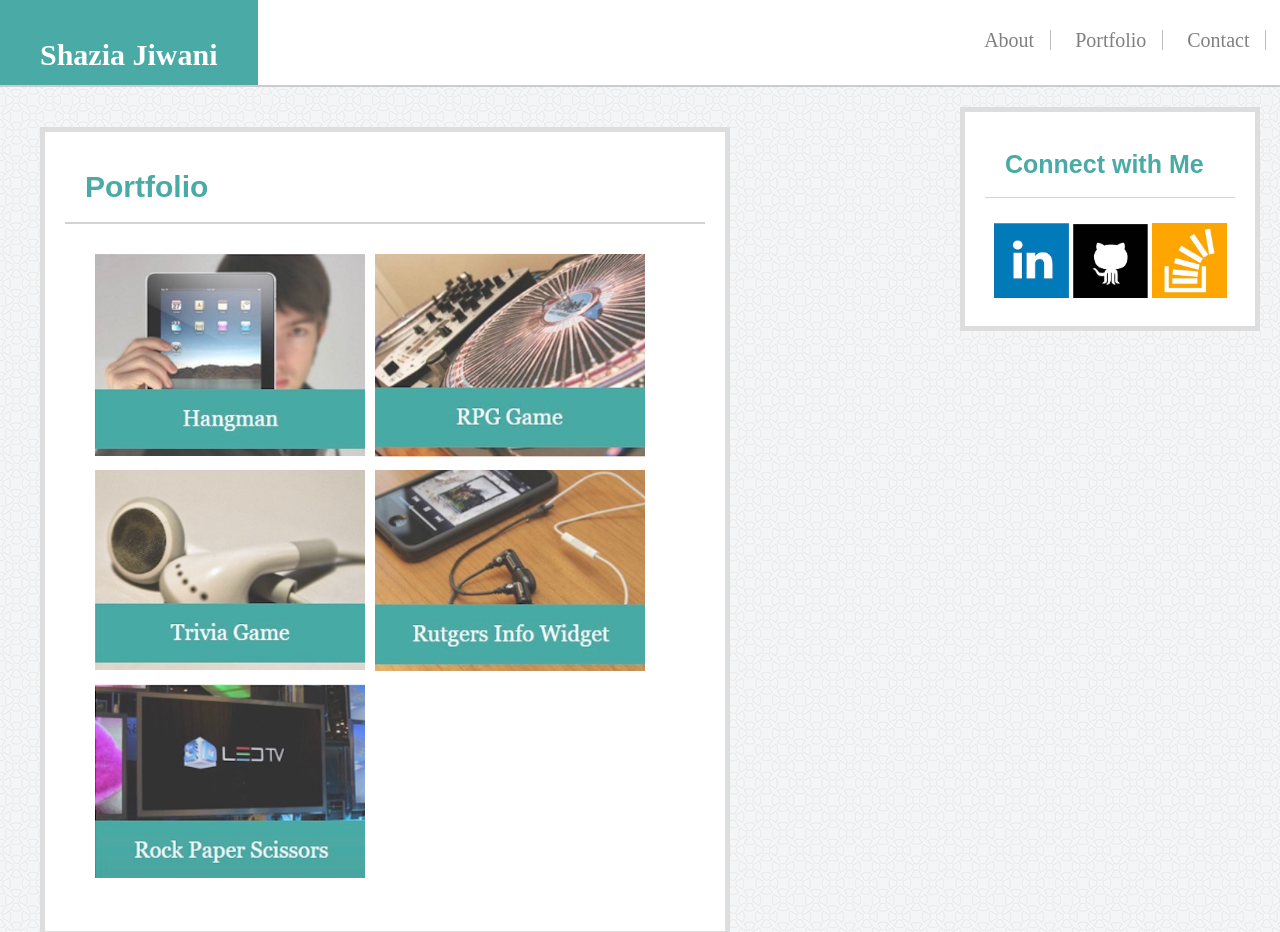
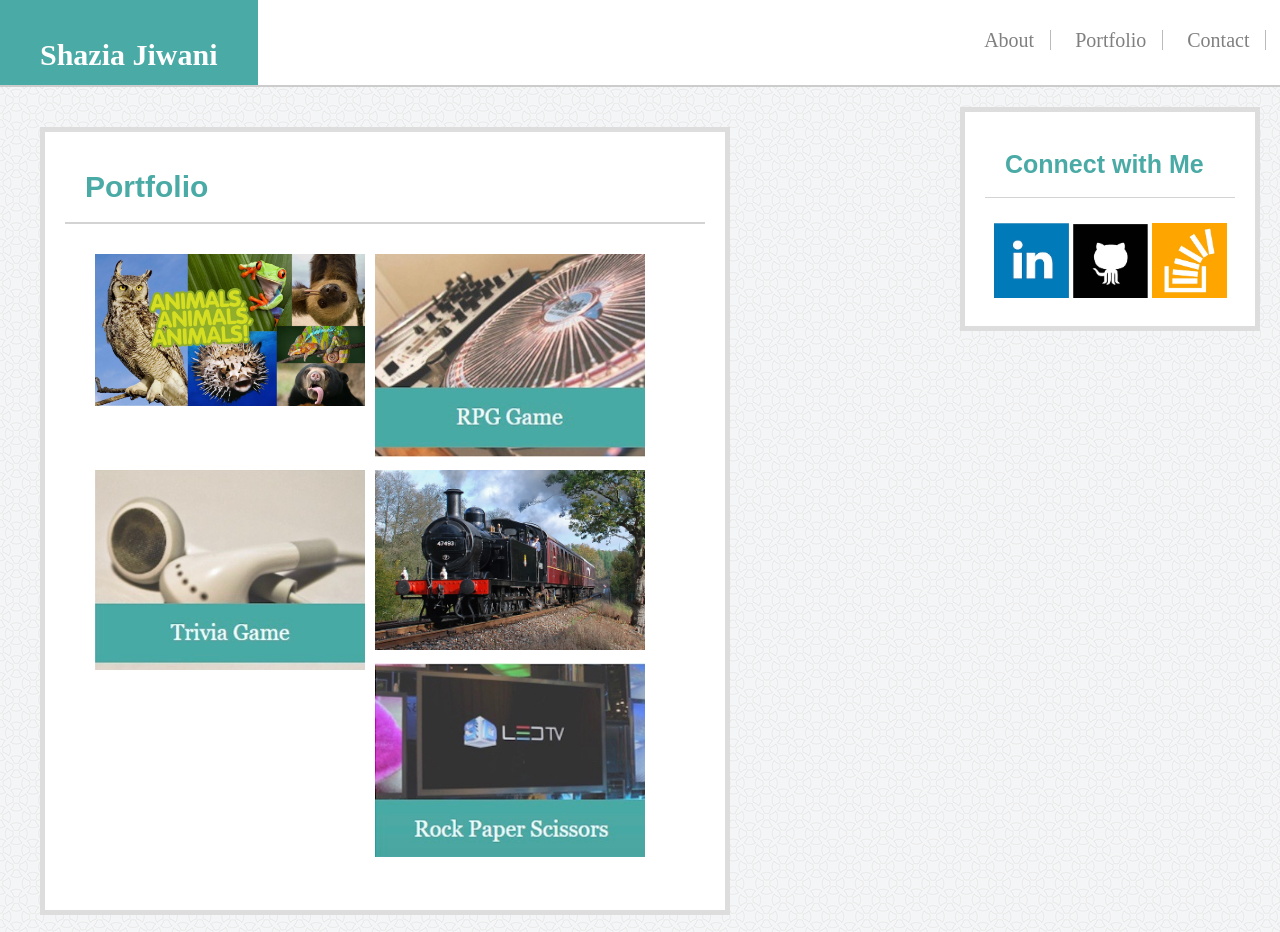
Before and after one commit to jshazia/Responsive-Portfolio, a plain HTML site: page portfolio.html in a window 1280 px wide. Shown: the top 932 px of the page. Drawn offline with Linux system fonts and the light colour scheme.

Commit message:
updated train game link

```diff
--- a/portfolio.html
+++ b/portfolio.html
@@ -29,10 +29,10 @@
 
         <div class="portfolio_content">
 
-            <li><a href=""><img src="assets/images/Hangman.jpg" width="270"></a></li>
+            <li><a href="https://jshazia.github.io/Giphy/" target="_blank"><img src="assets/images/animals.jpg" width="270"></a></li>
             <li><a href="https://jshazia.github.io/week-4-game/" target="_blank"><img src="assets/images/RPG_Game.jpg" width="270"></a> </li>
             <li><a href="https://jshazia.github.io/TriviaGame/" target="_blank"><img src="assets/images/TriviaGame.jpg" width="270"></a> </li>
-            <li><a href=""><img src="assets/images/Rutgers_Info_Widget.jpg" width="270"></a> </li>
+            <li><a href="https://jshazia.github.io/TrainActivity/" target="_blank"><img src="assets/images/train.jpg" width="270"></a> </li>
             <li><a href=""><img src="assets/images/Rock_Paper_Scissors.jpg" width="270"></a> </li>
 
 
```
Also changed, not shown: assets/images/Shazia2.jpg (deleted), assets/images/animals.jpg (added), assets/images/train.jpg (added).
